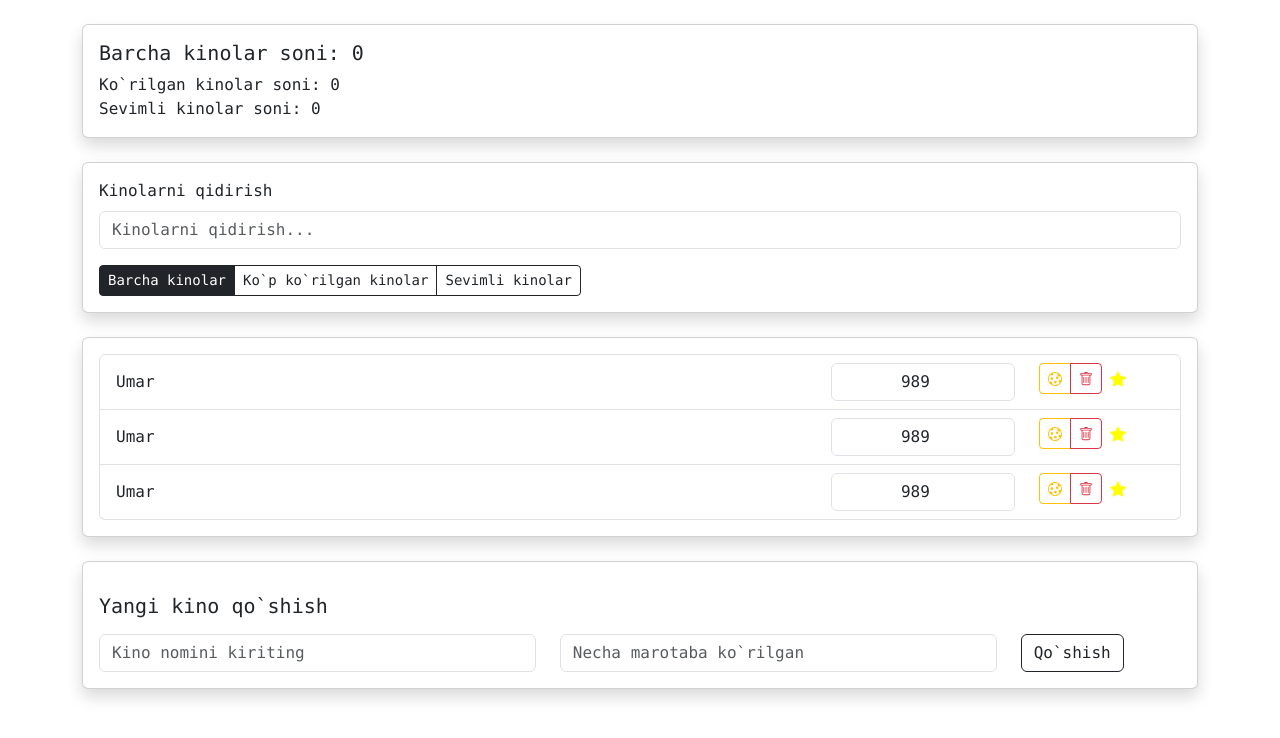
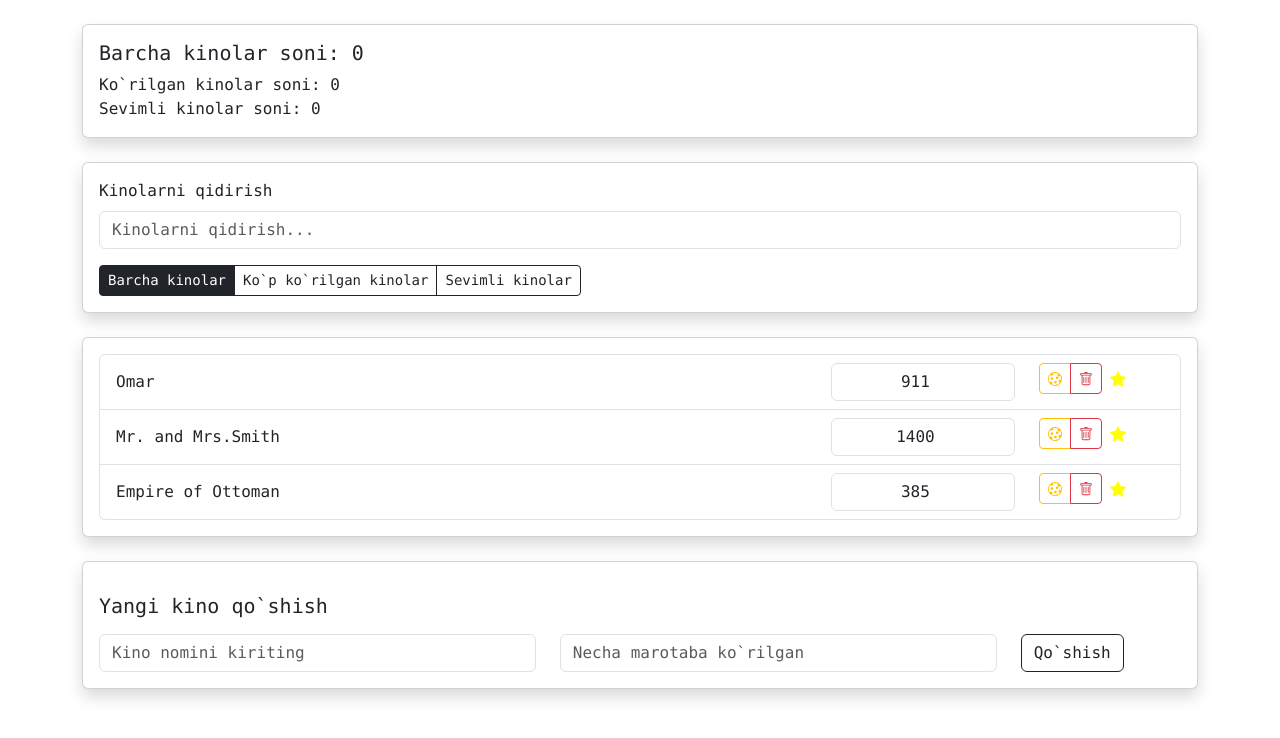
Before and after one commit to AvazShukurullayev/1-modul-sammi.ac-react, a React (Vite) app: page / in a window 1280 px wide. Shown: the top 738 px of the page. Built offline with nearby package versions, Linux system fonts and the light colour scheme.

Commit message:
added propTypes, uuid

```diff
--- a/package.json
+++ b/package.json
@@ -11,10 +11,12 @@
   },
   "dependencies": {
     "bootstrap": "^5.3.3",
+    "prop-types": "^15.8.1",
     "react": "^18.2.0",
     "react-bootstrap": "^2.10.2",
     "react-bootstrap-icons": "^1.11.3",
-    "react-dom": "^18.2.0"
+    "react-dom": "^18.2.0",
+    "uuid": "^9.0.1"
   },
   "devDependencies": {
     "@types/react": "^18.2.66",
--- a/src/components/app/App.jsx
+++ b/src/components/app/App.jsx
@@ -2,14 +2,20 @@ import {AppInfo} from "../app-info/AppInfo.jsx";
 import {MovieList} from "../movie-list/MovieList.jsx";
 import {MovieAddForm} from "../movie-add-form/MovieAddForm.jsx";
 import {Filters} from "../filters/Filters.jsx";
+import {v4 as uuidv4} from 'uuid';
 
 export const App = () => {
+    const data = [
+        {name: "Omar", viewers: 911, id: uuidv4()},
+        {name: "Mr. and Mrs.Smith", viewers: 1400, id: uuidv4()},
+        {name: "Empire of Ottoman", viewers: 385, id: uuidv4()}
+    ]
     return (
         <div className="app font-monospace container">
-            <AppInfo />
-            <Filters />
-            <MovieList />
-            <MovieAddForm />
+            <AppInfo/>
+            <Filters/>
+            <MovieList data={data}/>
+            <MovieAddForm/>
         </div>
     )
 }
--- a/src/components/movie-list-item/MovieListItem.jsx
+++ b/src/components/movie-list-item/MovieListItem.jsx
@@ -1,17 +1,18 @@
 import {Button, ButtonGroup, Col, Form, ListGroup, Row} from "react-bootstrap";
 import {Cookie, StarFill, Trash} from "react-bootstrap-icons";
+import PropTypes from "prop-types";
 
-export const MovieListItem = () => {
+export const MovieListItem = ({name, viewers}) => {
     return (
         <ListGroup.Item as="li" className="">
             <Row className="align-items-center justify-content-between">
                 <Col md={7} style={{cursor: "pointer"}}>
-                    <span>Umar</span>
+                    <span>{name}</span>
                 </Col>
                 <Col md={4}>
                     <Row className="justify-content-between">
                         <Col md={7}>
-                            <Form.Control type="number" defaultValue={989} className="text-center"/>
+                            <Form.Control type="number" defaultValue={viewers} className="text-center"/>
                         </Col>
                         <Col md={5}>
                             <ButtonGroup>
@@ -26,3 +27,8 @@ export const MovieListItem = () => {
         </ListGroup.Item>
     )
 }
+
+MovieListItem.propTypes = {
+    name: PropTypes.string,
+    viewers: PropTypes.number
+}
--- a/src/components/movie-list/MovieList.jsx
+++ b/src/components/movie-list/MovieList.jsx
@@ -1,16 +1,25 @@
 import {Card, ListGroup} from "react-bootstrap";
 import {MovieListItem} from "../movie-list-item/MovieListItem.jsx";
+import PropTypes from "prop-types";
 
-export const MovieList = () => {
+export const MovieList = ({data}) => {
     return (
         <Card className="my-4 shadow">
             <Card.Body>
                 <ListGroup as="ul">
-                    <MovieListItem />
-                    <MovieListItem />
-                    <MovieListItem />
+                    {data.length ?
+                        data.map(item => <MovieListItem
+                            key={item.id}
+                            {...item}
+                        />)
+                        :
+                        "no data"}
                 </ListGroup>
             </Card.Body>
         </Card>
     )
 }
+
+MovieList.propTypes = {
+    data: PropTypes.array
+}
```
Also changed, not shown: Summary.txt (added), 1 other file (tests, documents, lock files or other folders).
